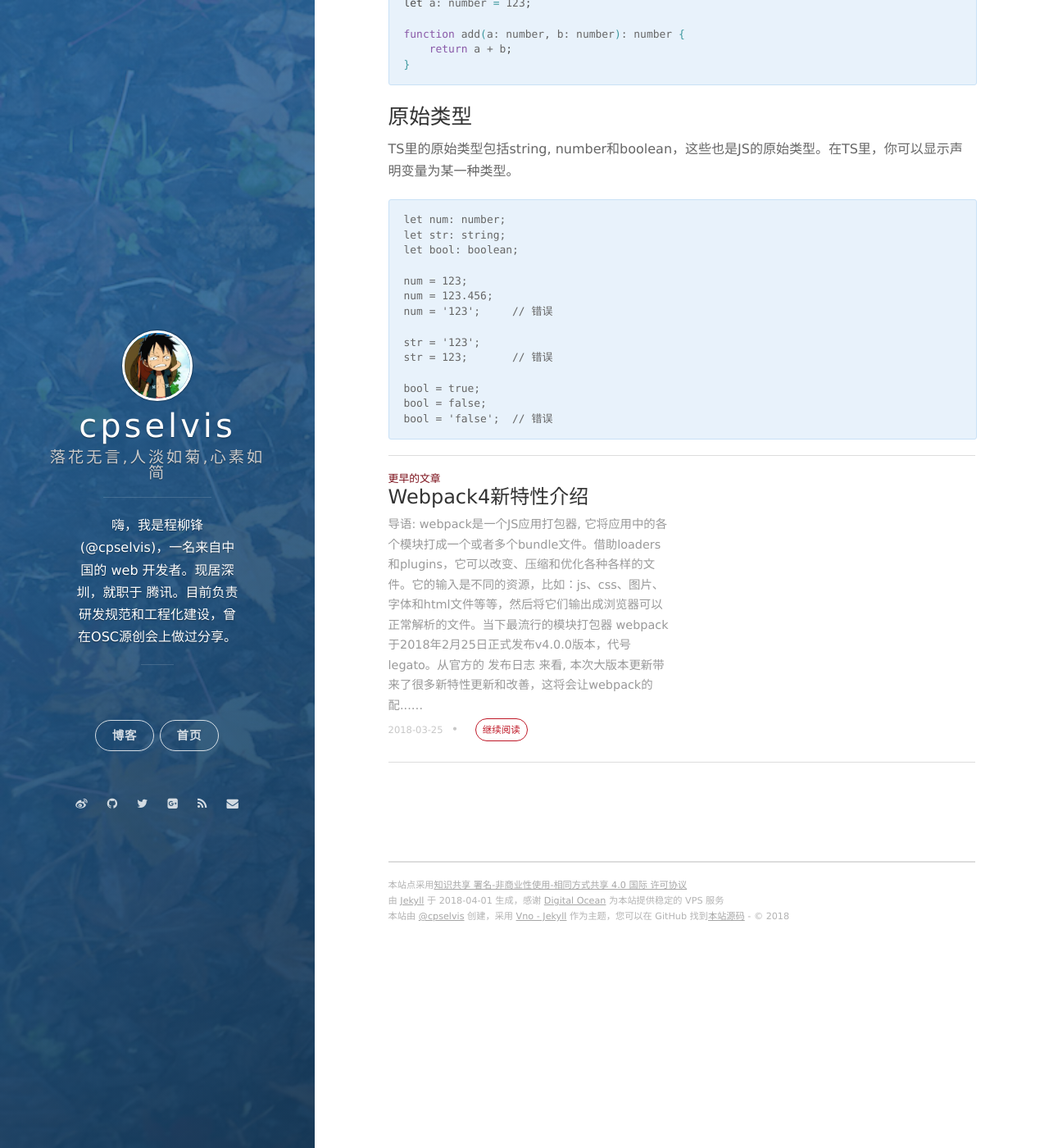
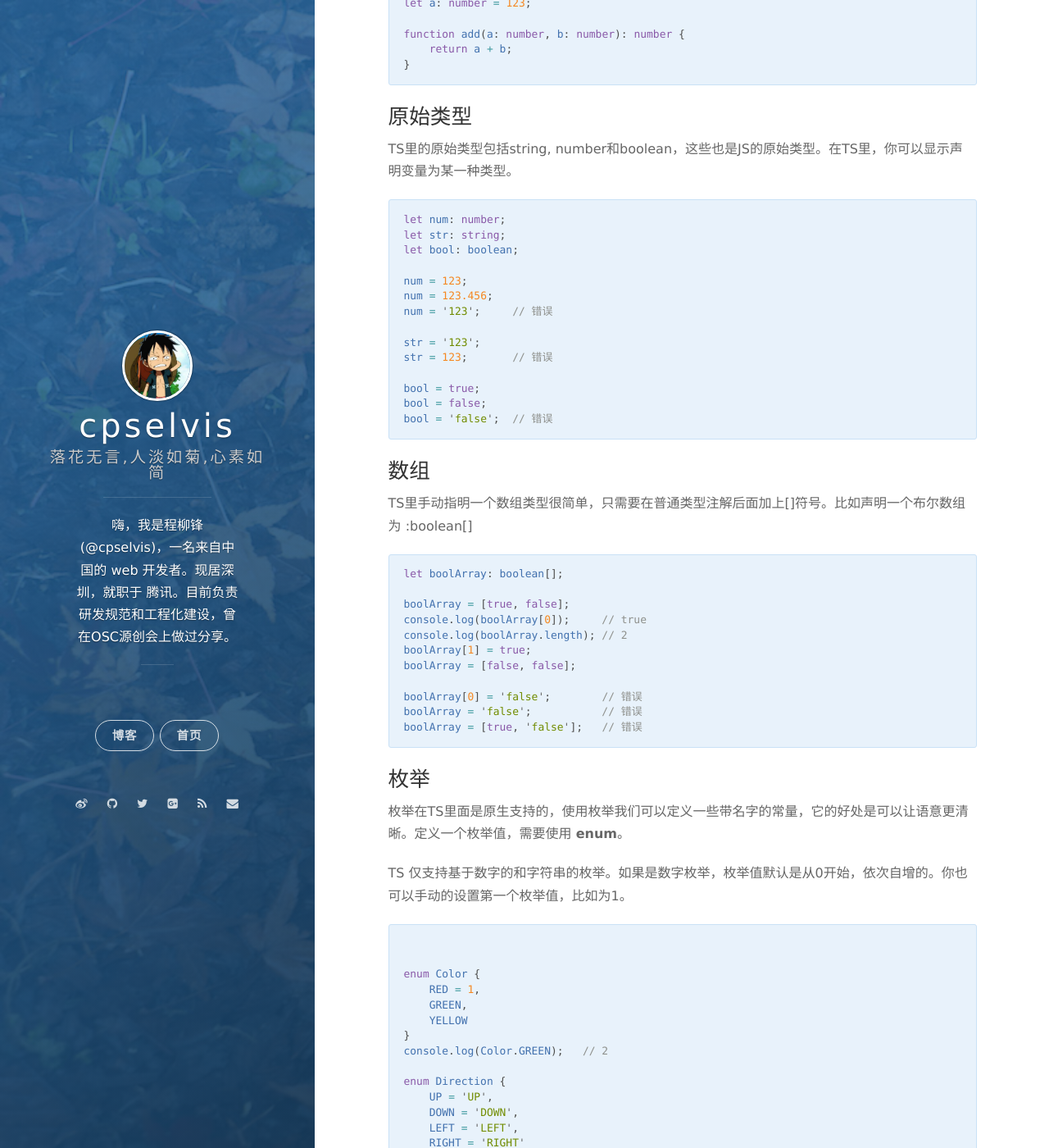
Before and after one commit to cpselvis/cpselvis.github.io, a Jekyll site: the page built from _posts/2018-04-01-TypeScript基础总结.markdown, in a window 1280 px wide and 1400 px high, scrolled down 991 px. Shown: the whole window at 82% size. Built offline with Jekyll 4.4.1, drawn with Linux system fonts in a browser that asks for light colours; nearby versions of some CDN libraries; our own code applies the rules of GitHub Pages for plain Markdown files; comment, search, counter and statistics services are not loaded; some of the changed text lies outside the part shown.

Commit message:
docs: 增加枚举和特殊类型

````diff
--- a/_posts/2018-04-01-TypeScript基础总结.markdown
+++ b/_posts/2018-04-01-TypeScript基础总结.markdown
@@ -21,7 +21,7 @@ tsc hello.ts
 语法：变量或者函数后接 :TypeAnnotation
 
 比如：
-```sh
+```typescript
 let a: number = 123;
 
 function add(a: number, b: number): number {
@@ -32,7 +32,7 @@ function add(a: number, b: number): number {
 ### 原始类型
 TS里的原始类型包括string, number和boolean，这些也是JS的原始类型。在TS里，你可以显示声明变量为某一种类型。
 
-```
+```typescript
 let num: number;
 let str: string;
 let bool: boolean;
@@ -48,3 +48,51 @@ bool = true;
 bool = false;
 bool = 'false';  // 错误
 ```
+
+
+### 数组
+TS里手动指明一个数组类型很简单，只需要在普通类型注解后面加上[]符号。比如声明一个布尔数组为 :boolean[]
+``` typescript
+let boolArray: boolean[];
+
+boolArray = [true, false];
+console.log(boolArray[0]);     // true
+console.log(boolArray.length); // 2
+boolArray[1] = true;
+boolArray = [false, false];
+
+boolArray[0] = 'false';        // 错误
+boolArray = 'false';           // 错误
+boolArray = [true, 'false'];   // 错误
+```
+
+### 枚举
+枚举在TS里面是原生支持的，使用枚举我们可以定义一些带名字的常量，它的好处是可以让语意更清晰。定义一个枚举值，需要使用 **enum**。
+
+TS 仅支持基于数字的和字符串的枚举。如果是数字枚举，枚举值默认是从0开始，依次自增的。你也可以手动的设置第一个枚举值，比如为1。
+
+```typescript
+
+
+enum Color {
+    RED = 1,
+    GREEN,
+    YELLOW
+}
+console.log(Color.GREEN);   // 2
+
+enum Direction {
+    UP = 'UP',
+    DOWN = 'DOWN',
+    LEFT = 'LEFT',
+    RIGHT = 'RIGHT'
+}
+console.log(Direction.UP);   // 'UP'
+```
+虽然TS支持**异构枚举**（即数字和字符串混搭的枚举），但是并不建议使用这种方式。
+
+### 特殊类型
+- any: 任何元素都可以赋值给它，它也可以赋值给任何元素。相当于关掉类型检查，适用 js 代码迁移到 ts。
+- null: 可以赋值给任何元素
+- undefined: 可以赋值给任何元素
+- void: 表示函数没有返回类型
````
